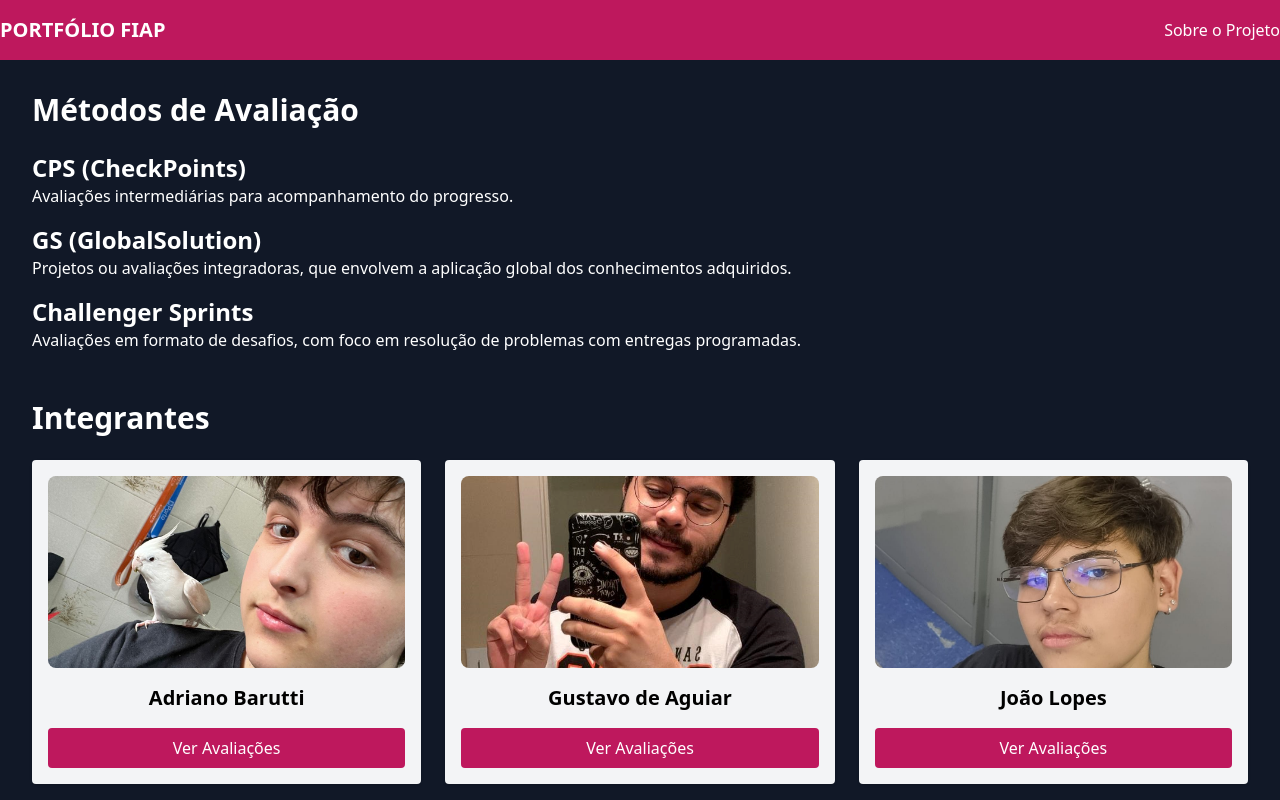
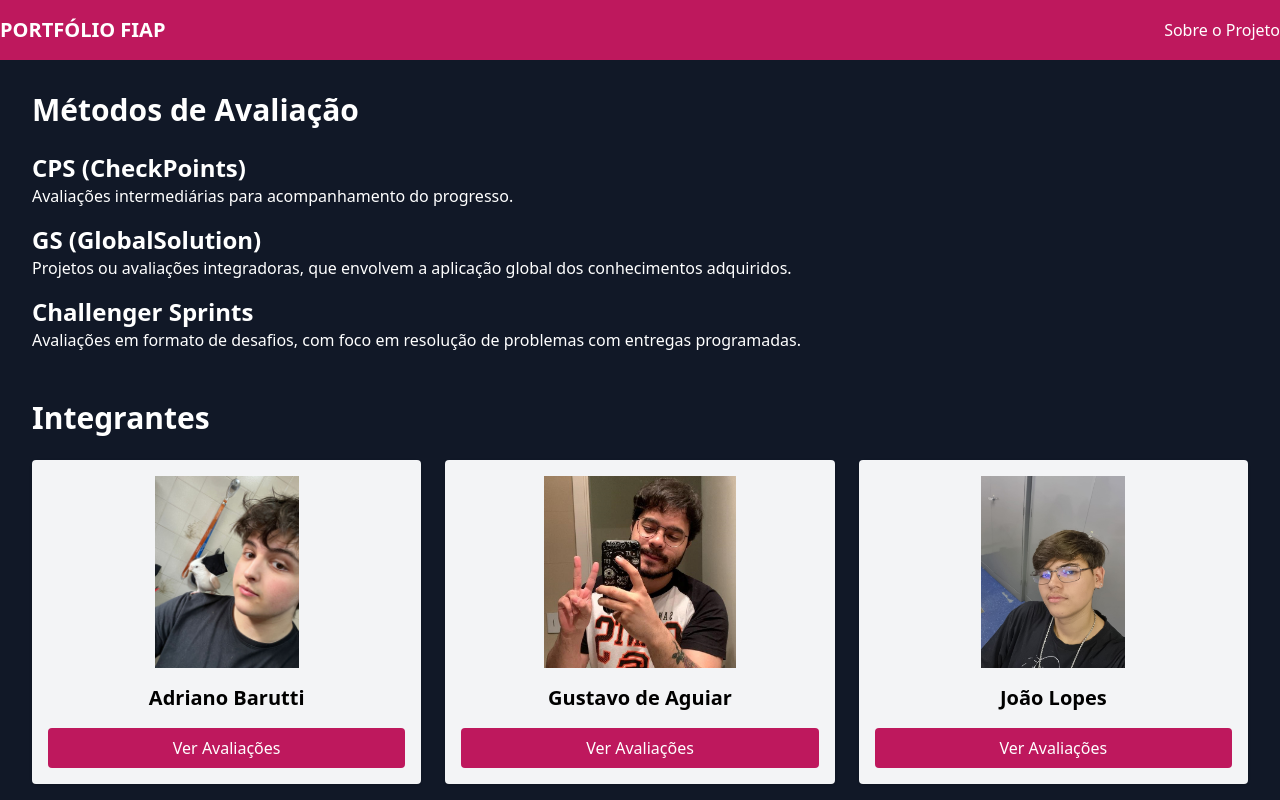
Before and after one commit to Julio-CRodrigues/cp06_front, a Next.js app in the folder cp06_front/: page / in a window 1280 px wide. Shown: the top 800 px of the page. Built offline with nearby package versions, Linux system fonts and the light colour scheme.

Commit message:
Alterado a visualização de imagem

```diff
--- a/cp06_front/src/app/page.tsx
+++ b/cp06_front/src/app/page.tsx
@@ -45,6 +45,7 @@ export default function HomePage() {
                   width={200}
                   height={200}
                   className="w-full h-48 object-cover rounded-lg mb-4"
+                  style={{ objectFit: 'contain' }}
                 />
                 <h2 className="text-xl font-semibold text-center text-black">{integrante.name}</h2>
                 <Link href={`/avaliacoes/${integrante.id}`} legacyBehavior>
```
